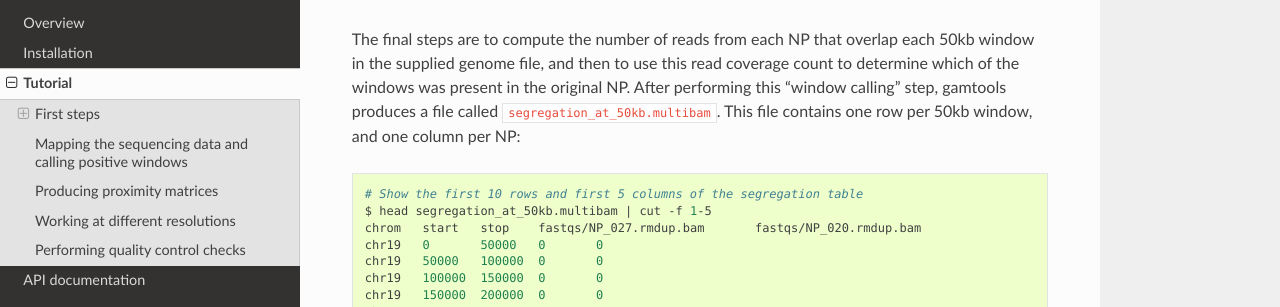
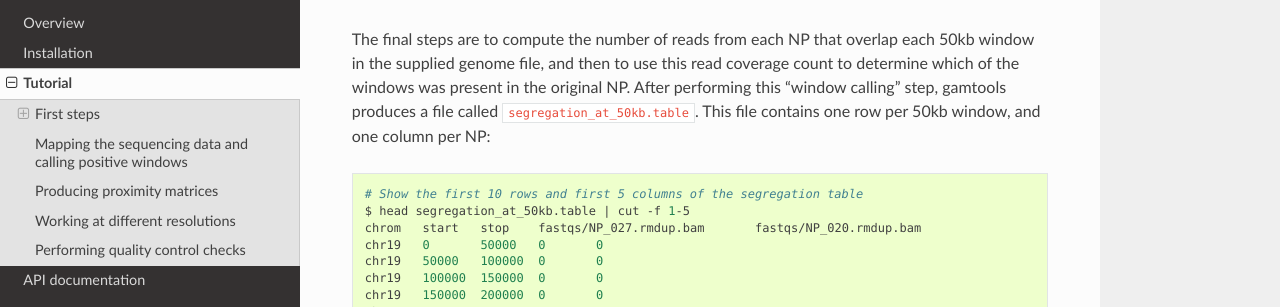
Before and after one commit to pombo-lab/gamtools, a Sphinx documentation site: the page built from docs/content/tutorial.rst, in a window 1280 px wide and 1400 px high, scrolled down 2811 px. Shown: the part 154-461 px from the top of the window. Built offline with Sphinx 7.4.7 and the Read the Docs theme 2.0.0, drawn with Linux system fonts in a browser that asks for light colours; some of the changed text lies outside the part shown.

Commit message:
Changed .multibam extension to .table

```diff
--- a/docs/content/tutorial.rst
+++ b/docs/content/tutorial.rst
@@ -171,13 +171,13 @@ The final steps are to compute the number of
 reads from each NP that overlap each 50kb window in the supplied genome file,
 and then to use this read coverage count to determine which of the windows was
 present in the original NP. After performing this "window calling" step,
-gamtools produces a file called ``segregation_at_50kb.multibam``. This file
+gamtools produces a file called ``segregation_at_50kb.table``. This file
 contains one row per 50kb window, and one column per NP:
 
 .. code-block:: bash
 
   # Show the first 10 rows and first 5 columns of the segregation table
-  $ head segregation_at_50kb.multibam | cut -f 1-5
+  $ head segregation_at_50kb.table | cut -f 1-5
   chrom   start   stop    fastqs/NP_027.rmdup.bam       fastqs/NP_020.rmdup.bam
   chr19   0       50000   0       0
   chr19   50000   100000  0       0
@@ -242,7 +242,7 @@ in png format:
 
 .. code-block:: bash
 
-  $ gamtools matrix -s segregation_at_50kb.multibam \
+  $ gamtools matrix -s segregation_at_50kb.table \
   > -r chr19:10,000,000-15,000,000 -o my_matrix.png
   starting calculation for chr19:10,000,000-15,000,000
   region size is: 100 x 100 Calculation took 1.05s
@@ -261,7 +261,7 @@ you will get some strange looking results:
 
 .. code-block:: bash
 
-  $ gamtools matrix -s segregation_at_50kb.multibam \
+  $ gamtools matrix -s segregation_at_50kb.table \
   > -r chr19:8,000,000-17,000,000 -o larger_matrix.png
   starting calculation for chr19:8,000,000-17,000,000
   region size is: 180 x 180 Calculation took 3.47s
@@ -282,7 +282,7 @@ raw, un-normalized co-segregation matrices by specifying the
 
 .. code-block:: bash
 
-  $ gamtools matrix -s segregation_at_50kb.multibam \
+  $ gamtools matrix -s segregation_at_50kb.table \
   > -r chr19:10,000,000-15,000,000 -o cosegregation_matrix.png \
   > -t cosegregation
   starting calculation for chr19:10,000,000-15,000,000
@@ -329,11 +329,11 @@ need to re-compute the read depth over all 30kb windows, and then decide
 which 30kb windows were positive in each NP.
 
 To create proximity matrices at the new resolution, we need to specify
-the new segregation table: ``segregation_at_30kb.multibam``.
+the new segregation table: ``segregation_at_30kb.table``.
 
 .. code-block:: bash
 
-  $ gamtools matrix -s segregation_at_30kb.multibam \
+  $ gamtools matrix -s segregation_at_30kb.table \
   > -r chr19:10,000,000-15,000,000 -o 30kb_matrix.png
   starting calculation for chr19:10,000,000-15,000,000
   region size is: 167 x 167 Calculation took 0.047s
@@ -415,7 +415,7 @@ NPs. **GAMtools** filters out NPs which match any rules in the
 ``qc_parameters.cfg`` file, which is created with some default
 rules if it does not exist. Finally, **GAMtools** creates new
 segregation tables that exclude poor-quality NPs. In our case,
-this file will be called ``segregation_at_50kb.passed_qc.multibam``.
+this file will be called ``segregation_at_50kb.passed_qc.table``.
 You can use this new segregation table to re-generate the
 proximity matrices (see `Producing proximity matrices`_).
 
```
Also changed, not shown: 3 other files.
